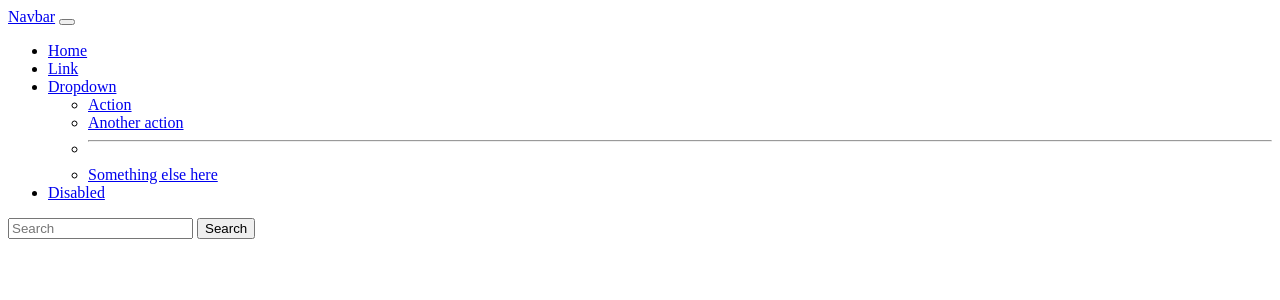
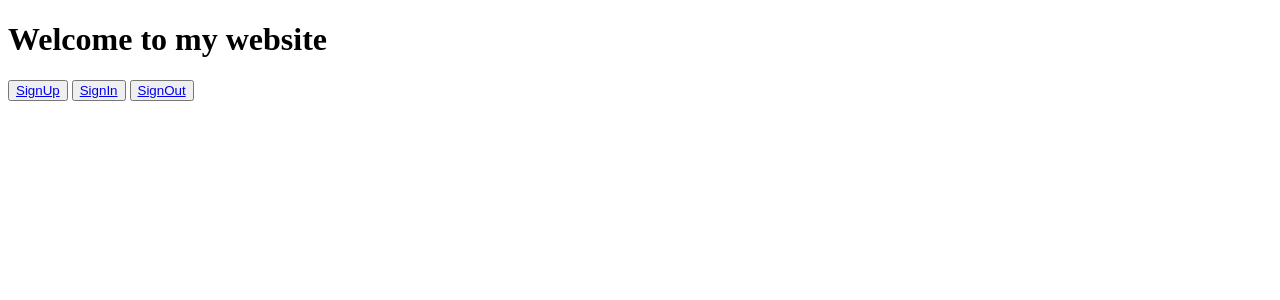
Before and after one commit to reyad74/DIU-Question-Bank, a Django app: page / in a window 1280 px wide. Shown: the top 300 px of the page. Run offline with Django 4.2, Linux system fonts and the light colour scheme.

Commit message:
4th commit

```diff
--- a/Riyadh/myApp/templates/myApp/home.html
+++ b/Riyadh/myApp/templates/myApp/home.html
@@ -1,36 +1,23 @@
-<nav class="navbar navbar-expand-lg navbar-light bg-light">
-  <div class="container-fluid">
-    <a class="navbar-brand" href="#">Navbar</a>
-    <button class="navbar-toggler" type="button" data-bs-toggle="collapse" data-bs-target="#navbarSupportedContent" aria-controls="navbarSupportedContent" aria-expanded="false" aria-label="Toggle navigation">
-      <span class="navbar-toggler-icon"></span>
-    </button>
-    <div class="collapse navbar-collapse" id="navbarSupportedContent">
-      <ul class="navbar-nav me-auto mb-2 mb-lg-0">
-        <li class="nav-item">
-          <a class="nav-link active" aria-current="page" href="#">Home</a>
-        </li>
-        <li class="nav-item">
-          <a class="nav-link" href="#">Link</a>
-        </li>
-        <li class="nav-item dropdown">
-          <a class="nav-link dropdown-toggle" href="#" id="navbarDropdown" role="button" data-bs-toggle="dropdown" aria-expanded="false">
-            Dropdown
-          </a>
-          <ul class="dropdown-menu" aria-labelledby="navbarDropdown">
-            <li><a class="dropdown-item" href="#">Action</a></li>
-            <li><a class="dropdown-item" href="#">Another action</a></li>
-            <li><hr class="dropdown-divider"></li>
-            <li><a class="dropdown-item" href="#">Something else here</a></li>
-          </ul>
-        </li>
-        <li class="nav-item">
-          <a class="nav-link disabled" href="#" tabindex="-1" aria-disabled="true">Disabled</a>
-        </li>
-      </ul>
-      <form class="d-flex">
-        <input class="form-control me-2" type="search" placeholder="Search" aria-label="Search">
-        <button class="btn btn-outline-success" type="submit">Search</button>
-      </form>
-    </div>
-  </div>
-</nav>
+<!DOCTYPE html>
+<!--[if lt IE 7]>      <html class="no-js lt-ie9 lt-ie8 lt-ie7"> <![endif]-->
+<!--[if IE 7]>         <html class="no-js lt-ie9 lt-ie8"> <![endif]-->
+<!--[if IE 8]>         <html class="no-js lt-ie9"> <![endif]-->
+<!--[if gt IE 8]>      <html class="no-js"> <!--<![endif]-->
+<html>
+    <head>
+        <meta charset="utf-8">
+        <meta http-equiv="X-UA-Compatible" content="IE=edge">
+        <title>Riyadh</title>
+        <meta name="description" content="">
+        <meta name="viewport" content="width=device-width, initial-scale=1">
+        <link rel="stylesheet" href="">
+    </head>
+    <body>
+        <h1>Welcome to my website</h1>
+        <button type="submit"><a href="/signup">SignUp</a></button>
+        <button type="submit"><a href="/signin">SignIn</a></button>
+        <button type="submit"><a href="/signout">SignOut</a></button>
+
+        <script src="" async defer></script>
+    </body>
+</html>
--- a/Riyadh/myApp/urls.py
+++ b/Riyadh/myApp/urls.py
@@ -1,7 +1,7 @@
 
 from django.contrib import admin
 from django.urls import path, include
-from . import views
+from. import views
 
 urlpatterns = [
     path("", views.home, name="home"),
--- a/Riyadh/myApp/views.py
+++ b/Riyadh/myApp/views.py
@@ -1,5 +1,8 @@
-from django.shortcuts import render
+from collections import UserDict
+from django.shortcuts import redirect, render
 from django.http import HttpResponse
+from django.contrib.auth.models import User
+from django.contrib import messages
 
 
 
@@ -7,6 +10,27 @@ from django.http import HttpResponse
 def home(request):
    return render(request, "myApp/home.html")
 def signup(request):
+
+    if request.method == "post":
+        username = request.post['username']
+        firstname = request.post['first name']
+        lastname = request.post['last name']
+        email = request.post['email']
+        password= request.post['password']
+        Cpassword = request.post['Cpassword']
+
+        myuser = User.object.create_user(username, email, password)
+        myuser.first_name = firstname
+        myuser.last_name = lastname
+
+        myuser.save()
+
+        messages.success(request, "Your Account has been successfully created. ")
+
+        return redirect("signin")
+
+
+
     return render(request, "myApp/signup.html")
 
 def signin(request):
```
Also changed, not shown: Riyadh/myApp/templates/myApp/signin.html (+1 -10 lines), Riyadh/myApp/templates/myApp/signup.html (+36 -5 lines).
